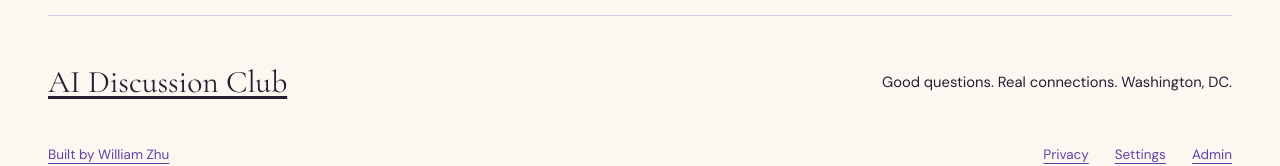
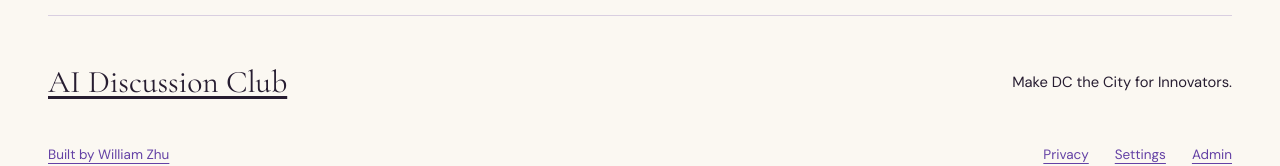
Before and after one commit to william-wei-zhu/ai-discussion-club, a Next.js app: page /about in a window 1280 px wide. Shown: the part 5243-5409 px from the top of the page. Built offline with nearby package versions, Linux system fonts and the light colour scheme; no server answers.

Commit message:
Update footer tagline to 'Make DC the City for Innovators.'
Co-Authored-By: Claude Opus 5.5 (1M context) <noreply@anthropic.com>
Claude-Session: https://claude.ai/code/session_016UgMFHzcC2eH8XaoJEJywf

```diff
--- a/components/site-shell.tsx
+++ b/components/site-shell.tsx
@@ -5,5 +5,5 @@ export function SiteHeader() {
   return <header className="site-header wrap"><Link href="/" className="brand" aria-label="AI Discussion Club home"><Image src="/brand/logo.png" alt="AI Discussion Club" width={100} height={100} priority /><span>AI Discussion Club</span></Link><nav aria-label="Main navigation"><Link href="/events">Events</Link><Link href="/about">About</Link><Link href="/settings" className="icon-button" aria-label="Settings"><Settings size={21} /></Link></nav></header>;
 }
 export function SiteFooter() {
-  return <footer className="site-footer wrap"><div className="footer-top"><Link className="footer-title" href="/">AI Discussion Club</Link><p>Good questions. Real connections. Washington, DC.</p></div><div className="footer-bottom"><a href="https://www.linkedin.com/in/william-wei-zhu/" target="_blank" rel="noopener noreferrer">Built by William Zhu</a><nav aria-label="Footer"><Link href="/privacy">Privacy</Link><Link href="/settings">Settings</Link><Link href="/admin">Admin</Link></nav></div></footer>;
+  return <footer className="site-footer wrap"><div className="footer-top"><Link className="footer-title" href="/">AI Discussion Club</Link><p>Make DC the City for Innovators.</p></div><div className="footer-bottom"><a href="https://www.linkedin.com/in/william-wei-zhu/" target="_blank" rel="noopener noreferrer">Built by William Zhu</a><nav aria-label="Footer"><Link href="/privacy">Privacy</Link><Link href="/settings">Settings</Link><Link href="/admin">Admin</Link></nav></div></footer>;
 }
```
